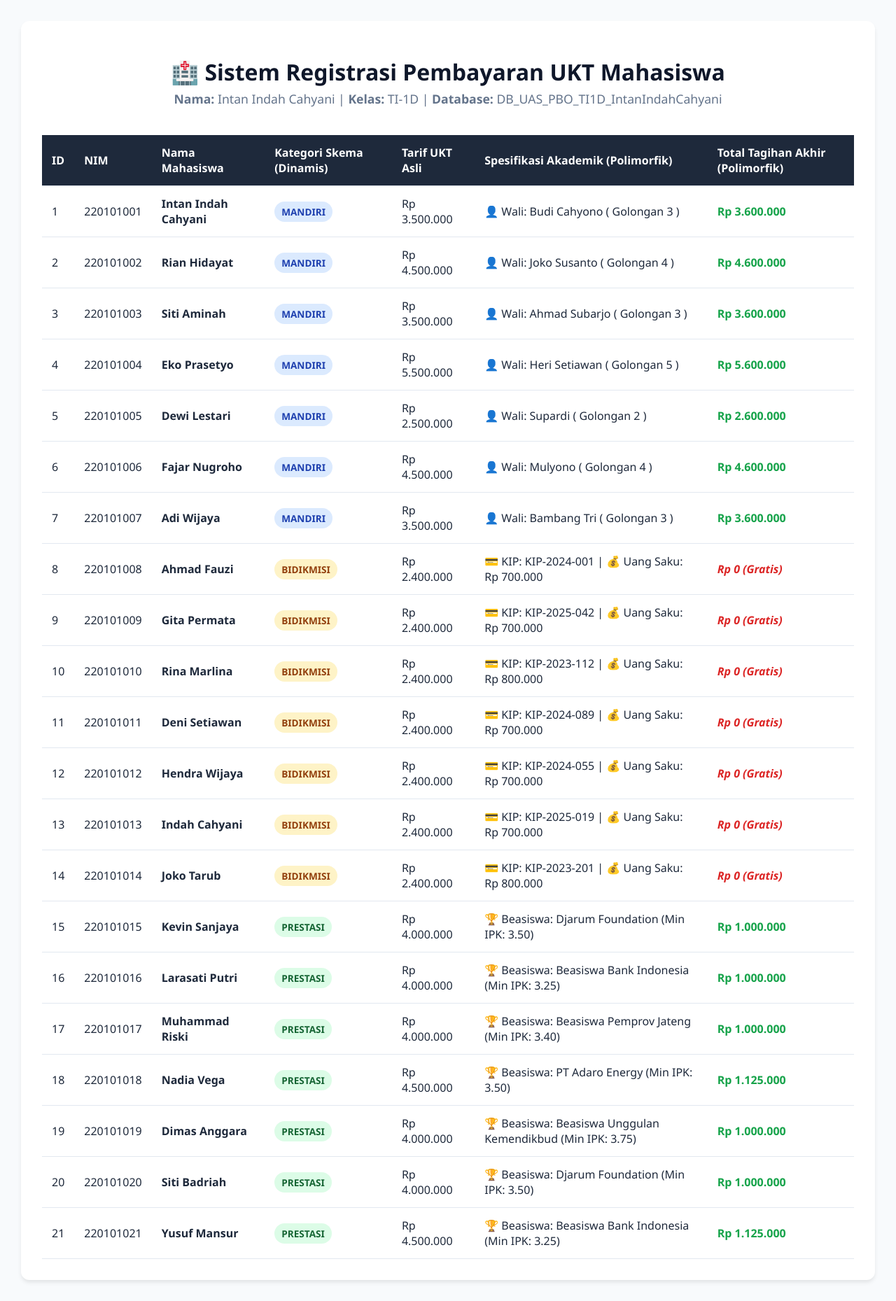
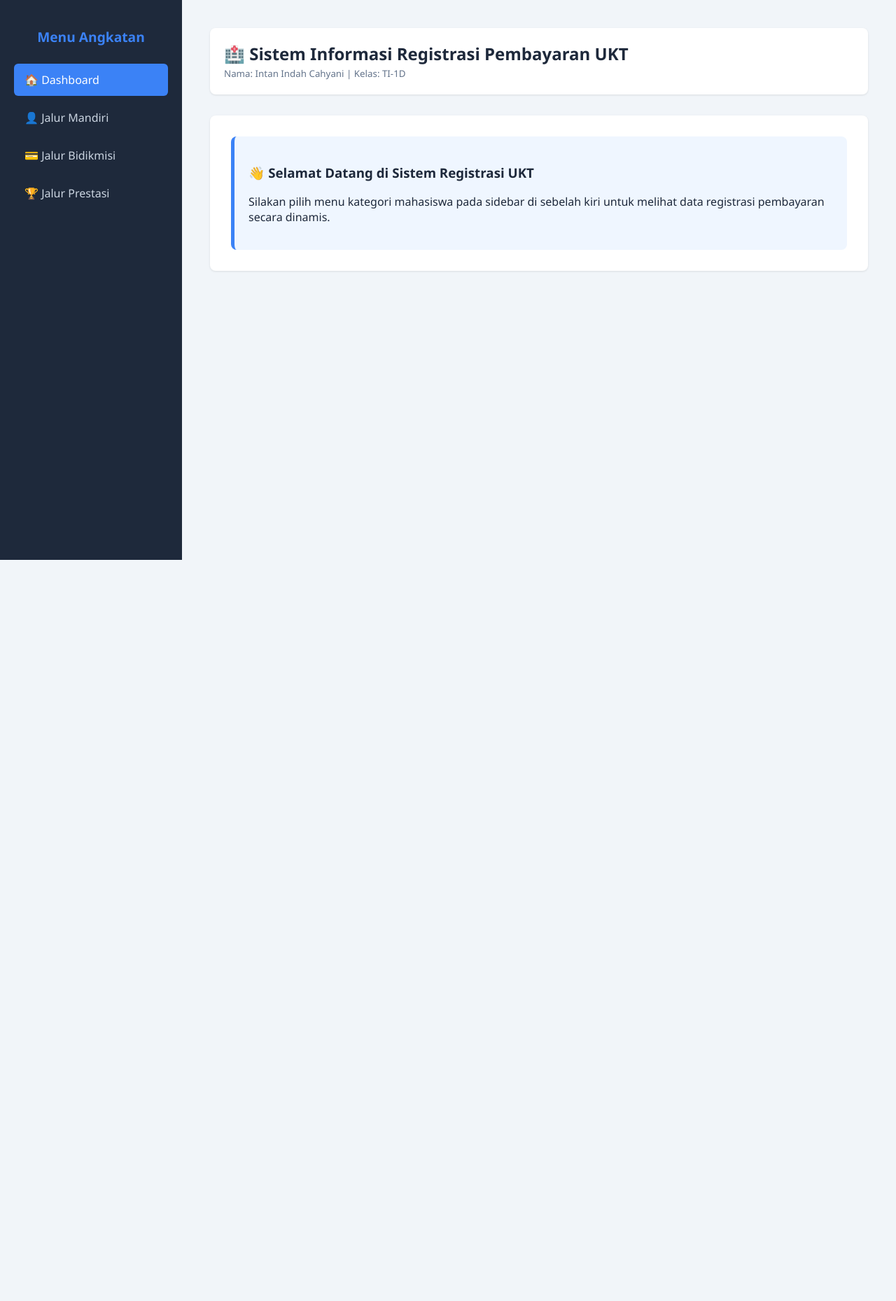
Before and after one commit to intanindahcahyani1922-code/UAS_PBO_IntanIndahCahyani, a PHP site: page / in a window 1280 px wide. Shown: the whole page at 70% size. After the commit the page ends 800 px from the top, so only its background shows below. Run offline with PHP 8.4, Linux system fonts and the light colour scheme; data comes from the database, SQL or seed files in the repository.

Commit message:
[Tahap 6] memperbarui view

```diff
--- /dev/null
+++ b/dashboard.php
@@ -0,0 +1,5 @@
+<?php // FILE: dashboard.php ?>
+<div style="background: #eff6ff; padding: 20px; border-radius: 8px; border-left: 5px solid #3b82f6;">
+    <h3>👋 Selamat Datang di Sistem Registrasi UKT</h3>
+    <p>Silakan pilih menu kategori mahasiswa pada sidebar di sebelah kiri untuk melihat data registrasi pembayaran secara dinamis.</p>
+</div>
--- a/index.php
+++ b/index.php
@@ -1,128 +1,72 @@
 <?php
-// FILE: index.php
-
-require_once 'database.php';
-require_once 'MahasiswaMandiri.php';
-require_once 'MahasiswaBidikmisi.php';
-require_once 'MahasiswaPrestasi.php';
-
-$db = new Database();
-
-// 1. SATU QUERY UNTUK SEMUA: Mengambil seluruh data mahasiswa secara dinamis
-$query = "SELECT * FROM tabel_mahasiswa";
-$result = $db->conn->query($query);
-
-// 2. SATU ARRAY TUNGGAL: Semua jenis mahasiswa disatukan di sini (Prinsip Polimorfisme)
-$daftarMahasiswa = [];
-
-if ($result && $result->num_rows > 0) {
-    while ($row = $result->fetch_assoc()) {
-        // Objek dibuat secara dinamis berdasarkan kolom jenis_pembayaran
-        if ($row['jenis_pembayaran'] == 'mandiri') {
-            $daftarMahasiswa[] = new MahasiswaMandiri(
-                $row['id_mahasiswa'], $row['nama_mahasiswa'], $row['nim'], $row['semester'], $row['tarif_ukt_nominal'],
-                $row['golongan_ukt'], $row['nama_wali']
-            );
-        } elseif ($row['jenis_pembayaran'] == 'bidikmisi') {
-            $daftarMahasiswa[] = new MahasiswaBidikmisi(
-                $row['id_mahasiswa'], $row['nama_mahasiswa'], $row['nim'], $row['semester'], $row['tarif_ukt_nominal'],
-                $row['nomor_kip_kuliah'], $row['dana_saku_subsidi']
-            );
-        } elseif ($row['jenis_pembayaran'] == 'prestasi') {
-            $daftarMahasiswa[] = new MahasiswaPrestasi(
-                $row['id_mahasiswa'], $row['nama_mahasiswa'], $row['nim'], $row['semester'], $row['tarif_ukt_nominal'],
-                $row['nama_instansi_beasiswa'], $row['minimal_ipk_bersyarat']
-            );
-        }
-    }
-}
+// FILE: index.php (Master Dashboard Template)
+// Mengambil parameter page dari URL secara dinamis (contoh: index.php?page=mandiri)
+$page = isset($_GET['page']) ? $_GET['page'] : 'dashboard';
 ?>
 <!DOCTYPE html>
 <html lang="id">
 <head>
     <meta charset="UTF-8">
     <meta name="viewport" content="width=device-width, initial-scale=1.0">
-    <title>Sistem Registrasi Pembayaran UKT - Polimorfisme Murni</title>
+    <title>Dashboard Registrasi UKT Mahasiswa</title>
     <style>
-        body { font-family: 'Segoe UI', Arial, sans-serif; background-color: #f8fafc; padding: 30px; margin: 0; color: #1e293b; }
-        .container { max-width: 1200px; margin: auto; background: white; padding: 30px; border-radius: 12px; box-shadow: 0 4px 6px -1px rgba(0,0,0,0.1); }
-        h1 { text-align: center; color: #0f172a; margin-bottom: 5px; }
-        .identitas { text-align: center; color: #64748b; font-size: 1.1em; margin-bottom: 40px; }
-        table { width: 100%; border-collapse: collapse; margin-top: 15px; background: #ffffff; }
+        body { font-family: 'Segoe UI', Arial, sans-serif; background-color: #f1f5f9; margin: 0; display: flex; height: 100vh; color: #1e293b; }
+        /* SIDEBAR NAVIGASI */
+        .sidebar { width: 260px; background-color: #1e293b; color: white; padding: 20px; box-sizing: border-box; }
+        .sidebar h3 { margin-bottom: 25px; font-size: 1.2em; text-align: center; color: #3b82f6; }
+        .sidebar a { display: block; color: #cbd5e1; padding: 12px 15px; text-decoration: none; border-radius: 6px; margin-bottom: 8px; font-weight: 500; }
+        .sidebar a:hover { background-color: #334155; color: white; }
+        .sidebar a.active { background-color: #3b82f6; color: white; }
+
+        /* KONTEN UTAMA */
+        .main-content { flex: 1; padding: 40px; box-sizing: border-box; overflow-y: auto; }
+        .header-panel { background: white; padding: 20px; border-radius: 8px; margin-bottom: 30px; box-shadow: 0 1px 3px rgba(0,0,0,0.1); }
+        .content-box { background: white; padding: 30px; border-radius: 8px; box-shadow: 0 1px 3px rgba(0,0,0,0.1); }
+
+        /* STYLE TABEL */
+        h2 { border-left: 5px solid #3b82f6; padding-left: 10px; margin-bottom: 20px; }
+        table { width: 100%; border-collapse: collapse; margin-top: 15px; }
         th, td { padding: 14px; border-bottom: 1px solid #e2e8f0; text-align: left; }
-        th { background-color: #1e293b; color: white; font-weight: 600; }
+        th { background-color: #f8fafc; color: #64748b; font-weight: 600; text-transform: uppercase; font-size: 0.85em; }
         tr:hover { background-color: #f8fafc; }
-
-        /* Badge badge penanda kategori otomatis */
-        .badge { padding: 5px 10px; border-radius: 20px; font-size: 0.85em; font-weight: bold; text-transform: uppercase; }
-        .badge-mandiri { background-color: #dbeafe; color: #1e40af; }
-        .badge-bidikmisi { background-color: #fef3c7; color: #92400e; }
-        .badge-prestasi { background-color: #dcfce7; color: #166534; }
-
-        .tagihan { font-weight: bold; color: #16a34a; }
-        .gratis { font-weight: bold; color: #dc2626; font-style: italic; }
     </style>
 </head>
 <body>
 
-<div class="container">
-    <h1>🏥 Sistem Registrasi Pembayaran UKT Mahasiswa</h1>
-    <div class="identitas">
-        <strong>Nama:</strong> Intan Indah Cahyani | <strong>Kelas:</strong> TI-1D | <strong>Database:</strong> DB_UAS_PBO_TI1D_IntanIndahCahyani
+    <div class="sidebar">
+        <h3>Menu Angkatan</h3>
+        <a href="index.php?page=dashboard" class="<?= $page == 'dashboard' ? 'active' : ''; ?>">🏠 Dashboard</a>
+        <a href="index.php?page=mandiri" class="<?= $page == 'mandiri' ? 'active' : ''; ?>">👤 Jalur Mandiri</a>
+        <a href="index.php?page=bidikmisi" class="<?= $page == 'bidikmisi' ? 'active' : ''; ?>">💳 Jalur Bidikmisi</a>
+        <a href="index.php?page=prestasi" class="<?= $page == 'prestasi' ? 'active' : ''; ?>">🏆 Jalur Prestasi</a>
     </div>
 
-    <table>
-        <thead>
-            <tr>
-                <th>ID</th>
-                <th>NIM</th>
-                <th>Nama Mahasiswa</th>
-                <th>Kategori Skema (Dinamis)</th>
-                <th>Tarif UKT Asli</th>
-                <th>Spesifikasi Akademik (Polimorfik)</th>
-                <th>Total Tagihan Akhir (Polimorfik)</th>
-            </tr>
-        </thead>
-        <tbody>
-            <?php if (empty($daftarMahasiswa)): ?>
-                <tr><td colspan="7" style="text-align:center;">Tidak ada data mahasiswa di database.</td></tr>
-            <?php else: ?>
-                <?php foreach ($daftarMahasiswa as $m): ?>
-                    <?php
-                        // Mendeteksi nama Class secara dinamis untuk menentukan warna badge
-                        $namaKelas = get_class($m);
-                        $badgeClass = 'badge-mandiri';
-                        $labelKategori = 'Mandiri';
+    <div class="main-content">
+        <div class="header-panel">
+            <h2 style="margin:0; border:none; padding:0; font-size: 1.5em;">🏥 Sistem Informasi Registrasi Pembayaran UKT</h2>
+            <small style="color: #64748b;">Nama: Intan Indah Cahyani | Kelas: TI-1D</small>
+        </div>
 
-                        if ($namaKelas === 'MahasiswaBidikmisi') {
-                            $badgeClass = 'badge-bidikmisi';
-                            $labelKategori = 'Bidikmisi';
-                        } elseif ($namaKelas === 'MahasiswaPrestasi') {
-                            $badgeClass = 'badge-prestasi';
-                            $labelKategori = 'Prestasi';
-                        }
-                    ?>
-                    <tr>
-                        <td><?= $m->getId(); ?></td>
-                        <td><?= $m->getNim(); ?></td>
-                        <td><strong><?= htmlspecialchars($m->getNama()); ?></strong></td>
-                        <td>
-                            <span class="badge <?= $badgeClass; ?>"><?= $labelKategori; ?></span>
-                        </td>
-                        <td>Rp <?= number_format($m->getTarifUktNominal(), 0, ',', '.'); ?></td>
-
-                        <td><?= $m->tampilkanSpesifikasiAkademik(); ?></td>
-
-                        <td class="<?= $m->hitungTagihanSemester() == 0 ? 'gratis' : 'tagihan'; ?>">
-                            Rp <?= number_format($m->hitungTagihanSemester(), 0, ',', '.'); ?>
-                            <?= $m->hitungTagihanSemester() == 0 ? ' (Gratis)' : ''; ?>
-                        </td>
-                    </tr>
-                <?php endforeach; ?>
-            <?php endif; ?>
-        </tbody>
-    </table>
-</div>
+        <div class="content-box">
+            <?php
+            // ✨ PROSES INCLUDE VIEW DINAMIS YANG DIMAKSUD DOSEN
+            switch ($page) {
+                case 'mandiri':
+                    include 'v_mandiri.php';
+                    break;
+                case 'bidikmisi':
+                    include 'v_bidikmisi.php';
+                    break;
+                case 'prestasi':
+                    include 'v_prestasi.php';
+                    break;
+                default:
+                    include 'dashboard.php';
+                    break;
+            }
+            ?>
+        </div>
+    </div>
 
 </body>
 </html>
```
Also changed, not shown: v_bidikmisi.php (added, +27 -0 lines), v_mandiri.php (added, +27 -0 lines), v_prestasi.php (added, +27 -0 lines).
